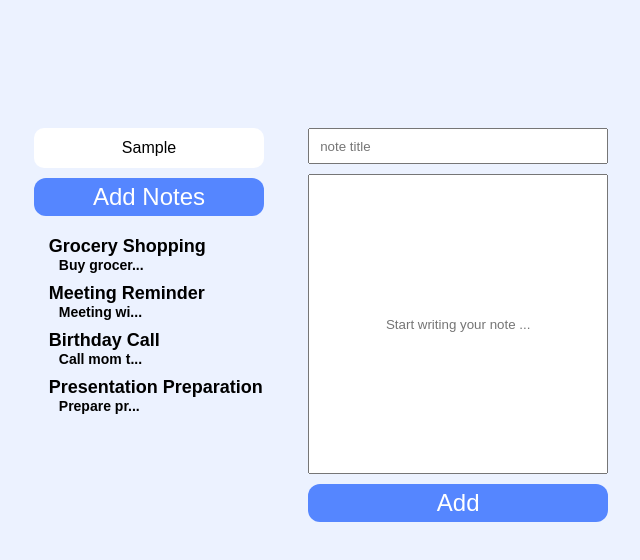
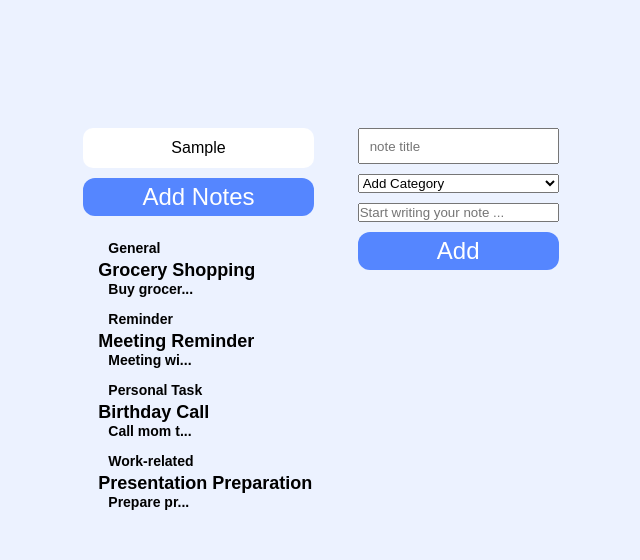
Before and after one commit to Whizfarsh/note-taking-app, a React (Create React App) app: page / in a window 1280 px wide. Both pictures are taken after typing "Sample" into the empty fields and a click on the button "Add Notes". Shown: the top 560 px of the page, without its empty margins (243-883 px from the left). Built offline with nearby package versions, Linux system fonts and the light colour scheme; the HTML template or start-up script is replaced by a standard one.

Commit message:
search functionality added

```diff
--- a/src/App.js
+++ b/src/App.js
@@ -42,6 +42,7 @@
 	const [showAddNote, setShowAddNote] = useState(false);
 	const [noteSelected, setNoteSeleted] = useState(null);
 	const [showUpdateNote, setShowNoteUpdate] = useState(false);
+	const [searchNote, setSearchNote] = useState("");
 
 	function handleAddNote(note) {
 		setNotes((notes) => [...notes, note]);
@@ -68,6 +69,9 @@
 	function handleNoteSelection(note) {
 		setNoteSeleted((noteId) => (noteId?.id === note.id ? null : note));
 		setShowAddNote(false);
+		if (noteSelected?.id !== note.id && showUpdateNote) {
+			setShowNoteUpdate(false);
+		}
 	}
 
 	function handleNoteUpdate(newTitle, newContent) {
@@ -80,6 +84,19 @@
 		);
 	}
 
+	function handleNoteSearch(searchNote) {
+		if (searchNote === "") setNotes(initialNotes);
+		const searchedNote = notes.filter((note) =>
+			// note.title.toLowerCase().includes(searchNote.toLowerCase()) ||
+			note.content.toLowerCase().includes(searchNote.toLowerCase())
+		);
+		// setNotes(searchedNote);
+		console.log(searchedNote);
+		// console.log(searchedNote.length);
+		// searchedNote ? setNotes(searchedNote) : setNotes(initialNotes);
+		setNotes(searchedNote.length === 0 ? notes : searchedNote);
+	}
+
 	return (
 		<div className="noteapp">
 			<NoteLists
@@ -89,9 +106,16 @@
 				noteSelected={noteSelected}
 				onDelete={handleDelete}
 				onEdit={handleEdit}
+				searchNote={searchNote}
+				onSetSearch={setSearchNote}
+				onSearch={handleNoteSearch}
 			/>
 			{showAddNote && (
-				<NoteContentAdd onAddNote={handleAddNote} onShow={showAddNote} />
+				<NoteContentAdd
+					onAddNote={handleAddNote}
+					onShow={showAddNote}
+					notes={notes}
+				/>
 			)}
 			{showUpdateNote && (
 				<NoteOption
@@ -111,10 +135,24 @@
 	noteSelected,
 	onDelete,
 	onEdit,
+	searchNote,
+	onSetSearch,
+	onSearch,
 }) {
+	// onSearch();
 	return (
 		<div className="notelists">
-			<input type="text" placeholder="Search notes" />
+			<input
+				type="text"
+				placeholder="Search notes"
+				value={searchNote}
+				onChange={(e) => {
+					const textSearched = e.target.value;
+					onSetSearch(textSearched);
+					console.log(textSearched);
+					onSearch(textSearched);
+				}}
+			/>
 			<button className="button" onClick={() => onAddNoteToggle()}>
 				Add notes
 			</button>
@@ -142,6 +180,18 @@
 				className={isSelected ? "selected" : ""}
 				onClick={() => onSelection(note)}
 			>
+				<span
+					style={{
+						// backgroundColor: "#6B96FF",
+						display: "inline-block",
+						padding: "0.4rem 0",
+						fontWeight: "700",
+						// width: "8.4rem",
+					}}
+				>
+					{note.category}
+				</span>
+
 				{note.title}
 				<span>{note.content.slice(0, 10)}...</span>
 				{isSelected && (
@@ -155,9 +205,12 @@
 	);
 }
 
-function NoteContentAdd({ onAddNote }) {
+function NoteContentAdd({ onAddNote, notes }) {
 	const [noteTitle, setNoteTitle] = useState("");
 	const [noteText, setNoteText] = useState("");
+	// const [addCategory, setAddCategory] = useState([]);
+	// const [categories, setCategories] = useState([]);
+	// const [showAddcategory, setShowAddCategory] = useState(false);
 
 	function handleSubmit(e) {
 		e.preventDefault();
@@ -166,10 +219,10 @@
 			id: crypto.randomUUID(),
 			title: noteTitle,
 			content: noteText,
-			category: "jobs",
+			// category: "jobs",
 		};
 
-		console.log(newNote);
+		// console.log(newNote);
 
 		onAddNote(newNote);
 
@@ -177,6 +230,13 @@
 		setNoteText("");
 	}
 
+	// function handleAddCategory(category) {
+	// 	setCategories((categories) => [...categories, category]);
+	// 	console.log(categories);
+	// }
+
+	// category selection
+	// const [categorySelection, setcategorySelection] = useState("add category");
 	return (
 		<div className="note-content">
 			<form className="form-add" onSubmit={handleSubmit}>
@@ -187,7 +247,23 @@
 					value={noteTitle}
 					onChange={(e) => setNoteTitle(e.target.value)}
 				/>
+				<select>
+					<Category />
+				</select>
+
+				{/* {categorySelection === "add category"
+					? setShowAddCategory(true)
+					: setShowAddCategory(false)}
+				{showAddcategory && (
+					<AddCategory
+						// onAddCategory={handleAddCategory}
+						categories={categories}
+						showAddcategory={showAddcategory}
+					/>
+				)} */}
+
 				<input
+					className="content"
 					type="text"
 					placeholder="Start writing your note ..."
 					value={noteText}
@@ -197,6 +273,34 @@
 			</form>
 		</div>
 	);
+}
+function AddCategory({ onAddCategory, categories }) {
+	const [addCategory, setAddCategory] = useState("");
+
+	function handleCategory(e) {
+		e.preventDefault();
+
+		const category = addCategory;
+		onAddCategory(category);
+
+		console.log(categories);
+		setAddCategory("");
+	}
+	return (
+		<>
+			<input
+				type="text"
+				name=""
+				id=""
+				value={addCategory}
+				onChange={(e) => setAddCategory(e.target.value)}
+			/>
+			<button onClick={handleCategory}>add</button>
+		</>
+	);
+}
+function Category() {
+	return <option value="addCategory">Add Category</option>;
 }
 
 function NoteOption({ note, onUpdate }) {
```
